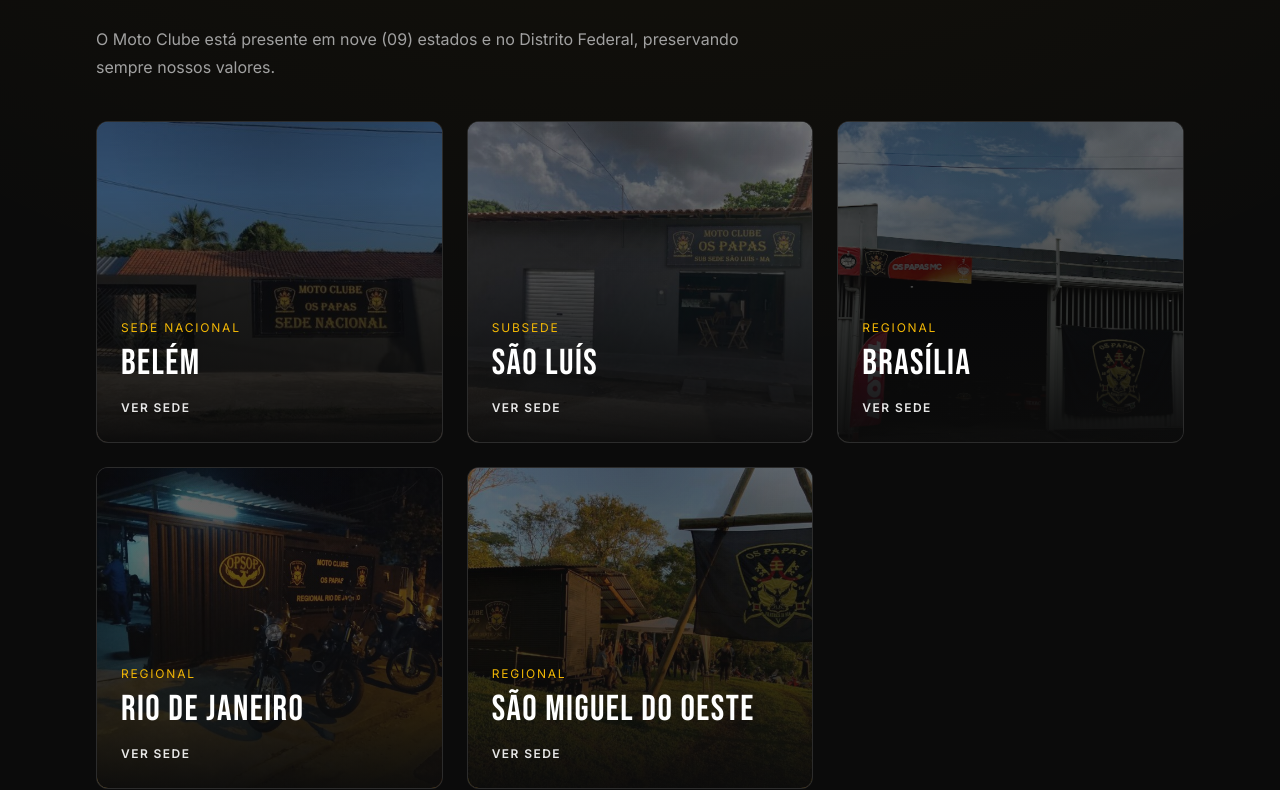
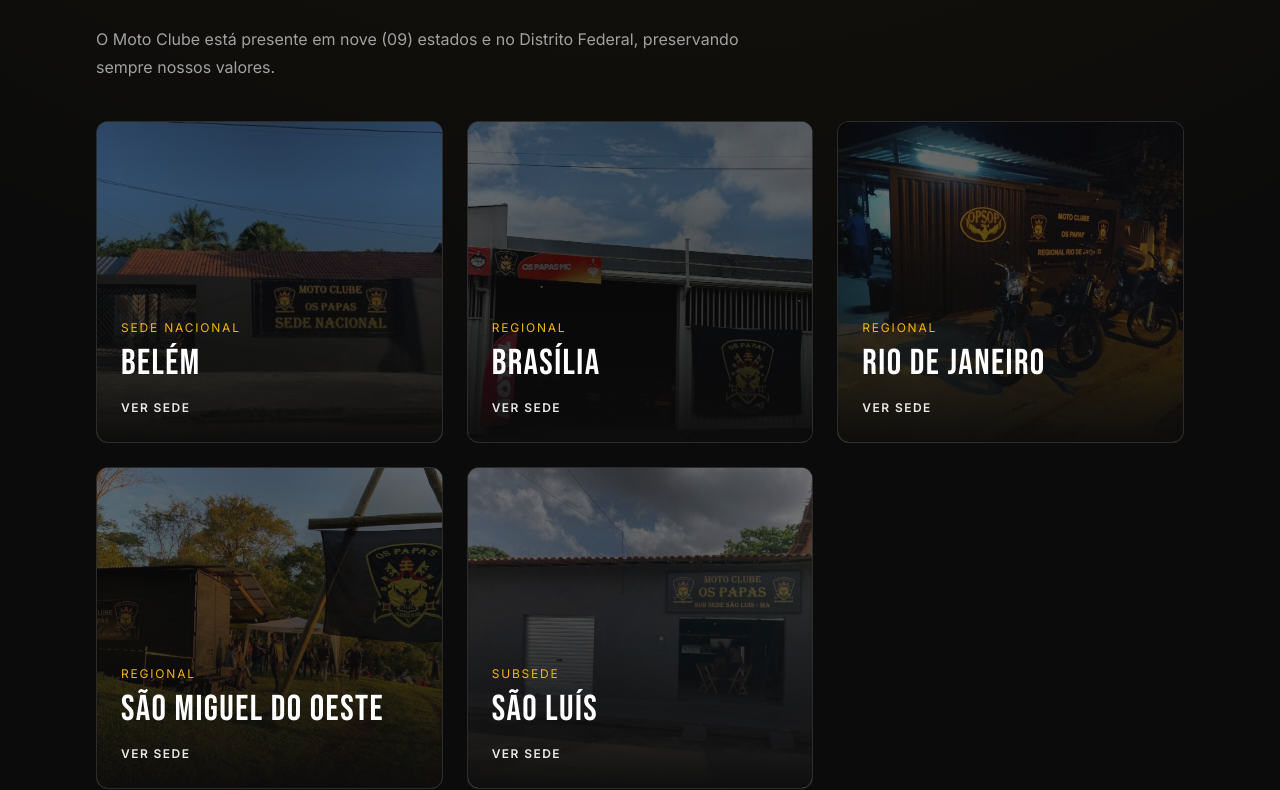
Before and after one commit to pedrocordova82/ospapas-site, a Next.js app in the folder web/: page / in a window 1280 px wide. Shown: the part 1053-1843 px from the top of the page. Built offline with nearby package versions, Linux system fonts and the light colour scheme.

Commit message:
Organização da ordem das sedes

```diff
--- a/web/app/page.tsx
+++ b/web/app/page.tsx
@@ -10,12 +10,6 @@ export default function Home() {
       href: "/sedes/para",
       imageUrl: "/images/para/capa.jpg",
       type: "Sede Nacional"
-    },
-    {
-      name: "São Luís",
-      href: "/sedes/sao-luis",
-      imageUrl: "/images/sao-luis/capa.jpg?v=2",
-      type: "Subsede"
     },
     {
       name: "Brasília",
@@ -31,6 +25,12 @@ export default function Home() {
       name: "São Miguel do Oeste",
       href: "/sedes/sao-miguel-do-oeste",
       imageUrl: "/images/sao-miguel-do-oeste/capa.jpg",
+    },
+    {
+      name: "São Luís",
+      href: "/sedes/sao-luis",
+      imageUrl: "/images/sao-luis/capa.jpg?v=2",
+      type: "Subsede"
     },
   ];
 
```
